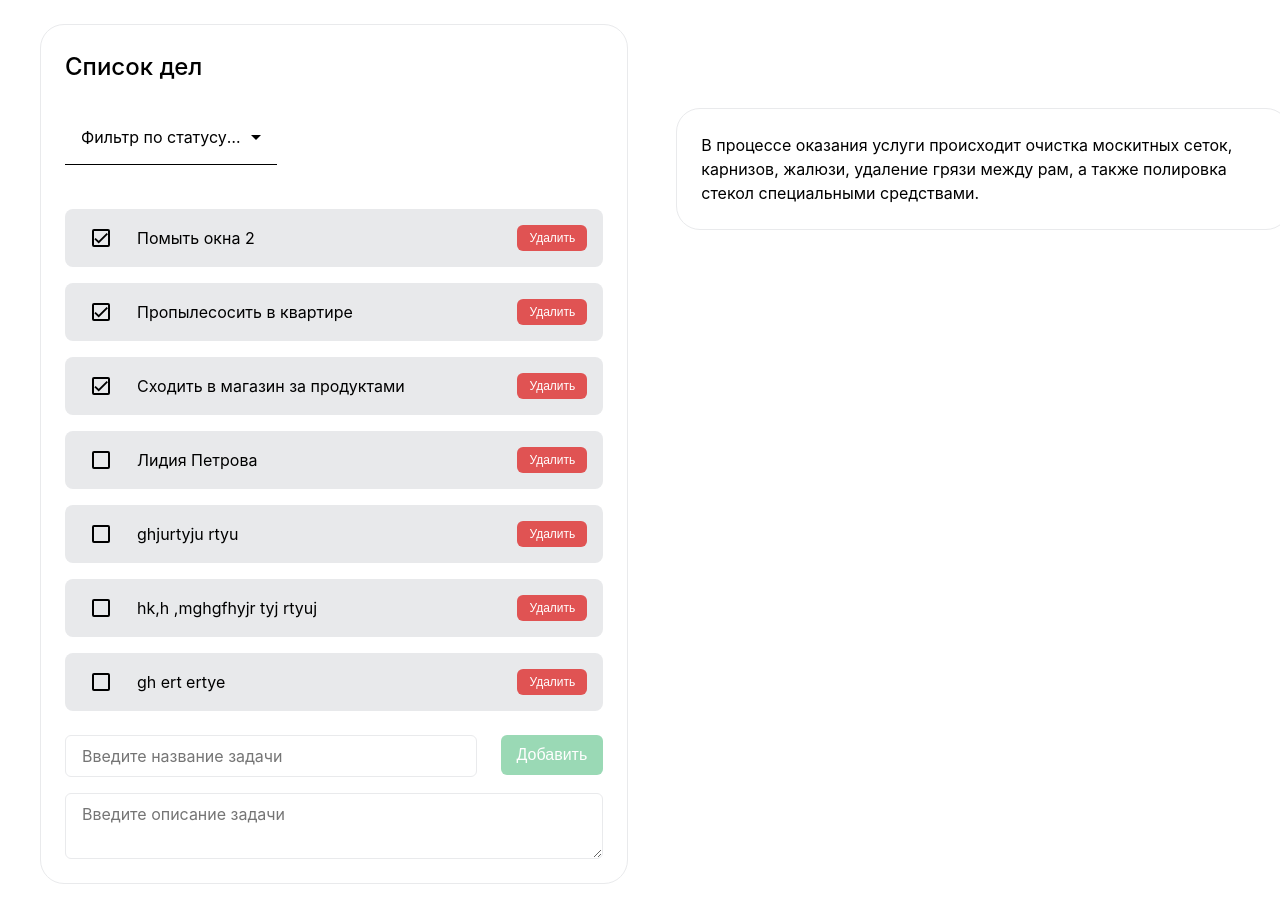
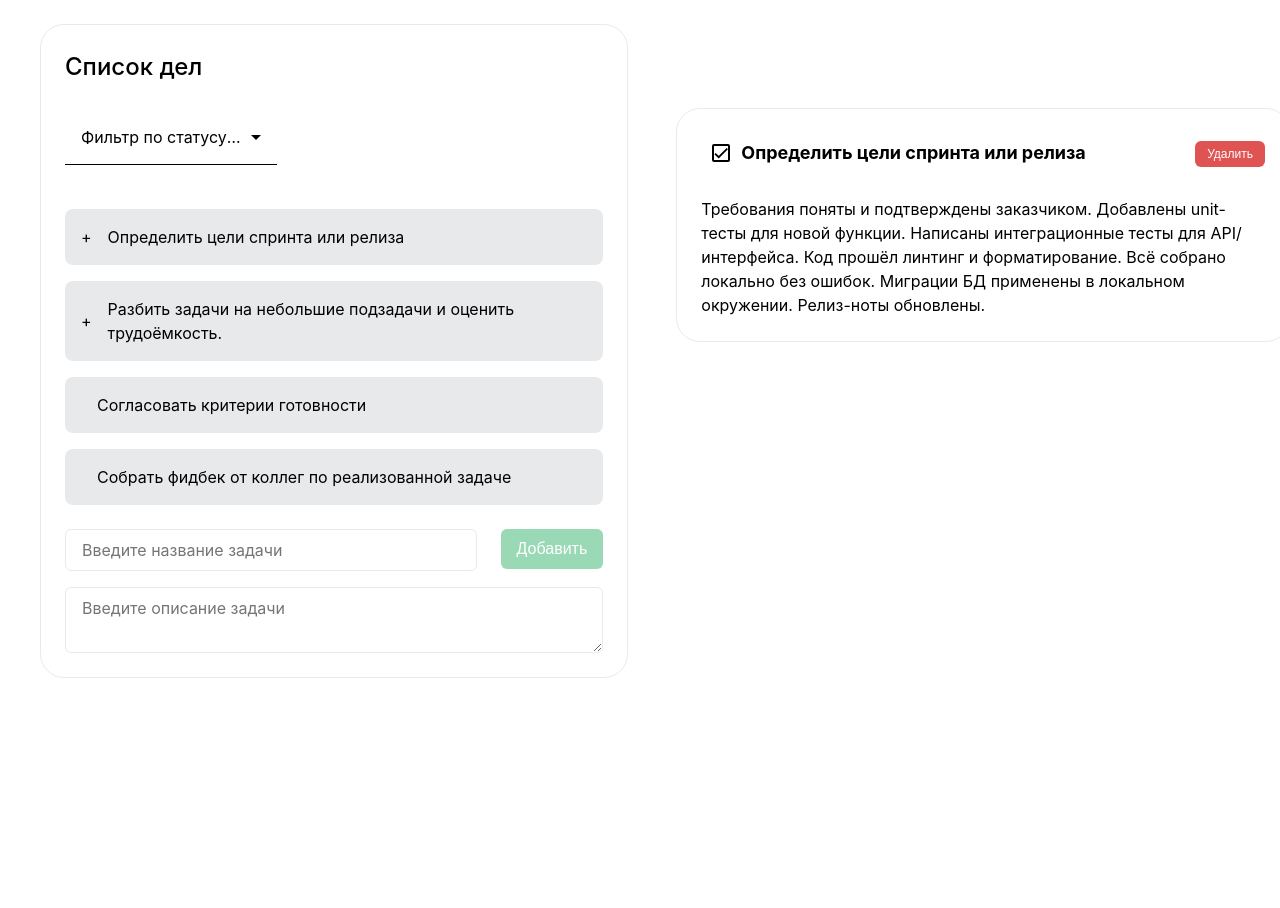
Before and after one commit to Angular-OTUS/ToDoList-PetrovaLidiya, an Angular app: page /tasks/1 in a window 1280 px wide. After the commit the page ends 800 px from the top, so only its background shows below. Built offline with nearby package versions, Linux system fonts and the light colour scheme; data requests are answered from the project's data file.

Commit message:
Homework 7 Правки после ревью

```diff
--- a/src/app/app.routes.ts
+++ b/src/app/app.routes.ts
@@ -3,7 +3,7 @@ import { ToDoListComponent } from './components/to-do-list/to-do-list';
 import { ToDoItemViewComponent } from './components/to-do-item-view/to-do-item-view';
 
 export const routes: Routes = [
-    { path: '', redirectTo: '/tasks', pathMatch: 'full' },
+    { path: '', redirectTo: 'tasks', pathMatch: 'full' },
     { path: 'tasks', component: ToDoListComponent, children: [ { path: ':id', component: ToDoItemViewComponent }] },
-    { path: '**', redirectTo: '/tasks' },
+    { path: '**', redirectTo: 'tasks' },
 ];
--- a/src/app/components/to-do-item-view/to-do-item-view.html
+++ b/src/app/components/to-do-item-view/to-do-item-view.html
@@ -1,7 +1,51 @@
-<div class="todolist-descr w-100">
-    @if (description()) {
-        {{ description() }}
-    } @else {
-        <i>Описание не указано</i>
-    }
+<div class="todo-item-view w-100">
+    <div class="d-flex justify-space-between align-items-start m-b-24">
+        @if (isEditing()) {
+            <div class="form-row p-16 d-flex gap-16 align-items-start w-100">
+                <input
+                    matInput
+                    class="input-text"
+                    type="text"
+                    placeholder="Введите новое название задачи"
+                    [(ngModel)]="editingTitle"
+                    (keydown.enter)="saveNewTitle()"
+                    (keydown.escape)="cancelEdit()"
+                />
+                <app-button-component
+                    [type]="'accent'"
+                    [size]="'small'"
+                    (buttonClick)="saveNewTitle()"
+                    appTooltip="Сохранить изменения в названии задачи"
+                >Сохранить</app-button-component>
+            </div>
+        } @else {
+            <div class="d-flex title-block align-items-start">
+                <mat-checkbox
+                    [checked]="isCompleted()"
+                    (change)="onChange($event)"
+                ></mat-checkbox>
+                <h3
+                    class="title"
+                    (dblclick)="setEditingMode()"
+                >
+                    {{ title() }}
+                </h3>
+            </div>
+            <div class="p-t-8">
+                <app-button-component
+                    [type]="'danger'"
+                    [size]="'small'"
+                    (buttonClick)="delete()"
+                    appTooltip="Удалить задачу из списка"
+                >Удалить</app-button-component>
+            </div>
+        }
+    </div>
+    <div class="text">
+        @if (description()) {
+            {{ description() }}
+        } @else {
+            <i>Описание не указано</i>
+        }
+    </div>
 </div>
--- a/src/app/components/to-do-item-view/to-do-item-view.scss
+++ b/src/app/components/to-do-item-view/to-do-item-view.scss
@@ -1,9 +1,18 @@
-.todolist-descr {
-    font-size: 16px;
-    line-height: 24px;
+.todo-item-view {
     border: 1px solid #e9eaec;
     border-radius: 24px;
     padding: 24px;
     margin: 84px 0;
     width: 100%;
+    h3 {
+        font-size: 18px;
+        font-weight: bold;
+        line-height: 24px;
+        margin: 0;
+        padding-top: 8px;
+    }
+    .text {
+        font-size: 16px;
+        line-height: 24px;
+    }
 }
--- a/src/app/components/to-do-item-view/to-do-item-view.ts
+++ b/src/app/components/to-do-item-view/to-do-item-view.ts
@@ -1,27 +1,101 @@
-import { Component, inject, OnInit, signal } from '@angular/core';
-import { ActivatedRoute } from '@angular/router';
+import { ChangeDetectorRef, Component, DestroyRef, inject, OnInit, signal } from '@angular/core';
+import { ActivatedRoute, Router } from '@angular/router';
 import { ToDoListService } from '../../services/ToDoListService.service';
+import { MatInputModule } from '@angular/material/input';
+import { MatCheckboxModule } from '@angular/material/checkbox';
+import { FormsModule } from '@angular/forms';
+import { ButtonComponent } from '../shared/button-component/button-component';
+import { takeUntilDestroyed } from '@angular/core/rxjs-interop';
+import { ToastService } from '../../services/ToastService.service';
 
 @Component({
   selector: 'app-to-do-item-view',
-  imports: [],
+  imports: [
+    MatInputModule,
+    MatCheckboxModule,
+    FormsModule,
+    ButtonComponent,
+  ],
   templateUrl: './to-do-item-view.html',
   styleUrl: './to-do-item-view.scss',
 })
 export class ToDoItemViewComponent implements OnInit{
+  public title = signal<string>('');
+
   public description = signal<string>('');
-  public selectedTaskId = signal<string>('');
+
+  public taskId = signal<string>('');
+
+  public isEditing = signal<boolean>(false);
+
+  public isCompleted = signal<boolean>(false);
+
+  public editingTitle = '';
+
   private readonly _toDoListService = inject(ToDoListService);
+
   private readonly _ar = inject(ActivatedRoute);
+
+  private readonly _toastService = inject(ToastService);
+
+  private readonly _destroyRef = inject(DestroyRef);
+
+  private readonly _cdr = inject(ChangeDetectorRef);
+
+  private readonly _router = inject(Router);
 
   public ngOnInit(): void {
     this._ar.paramMap.subscribe(params => {
-      this.selectedTaskId.set(params.get('id')!);
-      if (this.selectedTaskId()) {
-        this._toDoListService.getById(this.selectedTaskId()!).subscribe(x => {
+      this.taskId.set(params.get('id')!);
+      if (this.taskId()) {
+        this._toDoListService.getById(this.taskId()!).subscribe(x => {
+          this.title.set(x.title);
           this.description.set(x.description ? x.description : '');
+          this.isCompleted.set(x.status === 'Completed');
         });
       }
     });
   }
+
+  public delete(): void {
+    this._toDoListService.delete(this.taskId())
+      .pipe(takeUntilDestroyed(this._destroyRef))
+      .subscribe(() => {
+        this._toastService.show('Задача удалена', 'success');
+        this._router.navigate(['/tasks']);
+      });
+  }
+
+  public cancelEdit(): void {
+    this.editingTitle = '';
+    this.isEditing.set(false);
+  }
+
+  public setEditingMode(): void {
+    this.isEditing.set(true);
+    this.editingTitle = this.title();
+  }
+
+  public saveNewTitle(): void {
+    this.editingTitle = this.editingTitle.trim();
+    if (!this.editingTitle)
+      return;
+    this._toDoListService.update(this.taskId(), {title: this.editingTitle})
+      .pipe(takeUntilDestroyed(this._destroyRef))
+      .subscribe(x => {
+        this._toastService.show('Задача обнавлена', 'success');
+        this.title.set(x.title);
+        this.isEditing.set(false);
+      });
+  }
+
+  public onChange(event: any): void {
+    const status = event.checked ? 'Completed' : 'InProgress';
+    this._toDoListService.update(this.taskId(), {status: status})
+      .pipe(takeUntilDestroyed(this._destroyRef))
+      .subscribe(x => {
+        this._toastService.show('Статус задачи изменен', 'success');
+        this.isCompleted.set(x.status === 'Completed');
+      });
+  }
 }
--- a/src/app/components/to-do-list-item/to-do-list-item.html
+++ b/src/app/components/to-do-list-item/to-do-list-item.html
@@ -1,50 +1,20 @@
 <li
     class="todolist-item"
-    [class.selected]="item().id === selectedId()"
+    [class.selected]="item().id === taskId()"
 >
-    @if (isEditing()) {
-        <div class="form-row p-16 d-flex gap-16 align-items-center w-100">
-            <input
-                matInput
-                class="input-text"
-                type="text"
-                placeholder="Введите новое название задачи"
-                [(ngModel)]="editingTitle"
-                (keydown.enter)="saveNewTitle()"
-                (keydown.escape)="cancelEdit()"
-            />
-            <app-button-component
-                [type]="'accent'"
-                [size]="'small'"
-                (buttonClick)="saveNewTitle()"
-                appTooltip="Сохранить изменения в названии задачи"
-            >Сохранить</app-button-component>
-        </div>
-    } @else {
     <div class="d-flex title-block align-items-center">
-            <mat-checkbox
-                [checked]="isCompleted()"
-                (change)="onChange($event)"
-            ></mat-checkbox>
+        @if (isCompleted()) {
+            <div>+ </div>
+        }
         <div
             class="title"
             role="button"
             tabindex="0"
-                (click)="selectItem.emit(item().id)"
-                (dblclick)="setEditingMode()"
-                (keydown.enter)="selectItem.emit(item().id)"
+            (click)="selectItem()"
+            (keydown.enter)="selectItem()"
             appTooltip="Показать описание задачи"
         >
             {{ item().title }}
         </div>
     </div>
-        <div class="p-16">
-            <app-button-component
-                [type]="'danger'"
-                [size]="'small'"
-                (buttonClick)="delete.emit()"
-                appTooltip="Удалить задачу из списка"
-            >Удалить</app-button-component>
-        </div>
-    }
 </li>
--- a/src/app/components/to-do-list-item/to-do-list-item.ts
+++ b/src/app/components/to-do-list-item/to-do-list-item.ts
@@ -1,56 +1,35 @@
-import { ChangeDetectionStrategy, Component, computed, input, output, signal } from '@angular/core';
-import { ButtonComponent } from '../shared/button-component/button-component';
+import { ChangeDetectionStrategy, Component, computed, inject, input, OnInit, output, signal } from '@angular/core';
 import { ToDoListType } from '../../interfaces';
 import { TooltipDirective } from '../../directives/tooltip';
-import { MatInputModule } from '@angular/material/input';
-import { FormsModule } from '@angular/forms';
-import { MatCheckboxModule } from '@angular/material/checkbox';
+import { ActivatedRoute, Router } from '@angular/router';
 
 @Component({
   selector: 'app-to-do-list-item',
   imports: [
-    MatInputModule,
-    MatCheckboxModule,
-    FormsModule,
-    ButtonComponent,
     TooltipDirective,
 ],
   templateUrl: './to-do-list-item.html',
   styleUrl: './to-do-list-item.scss',
   changeDetection: ChangeDetectionStrategy.OnPush,
 })
-export class ToDoListItemComponent {
+export class ToDoListItemComponent implements OnInit {
   public readonly item = input.required<ToDoListType>();
-  public selectedId = input<string | null>();
-  public readonly selectItem = output<string>();
-  public readonly delete = output<void>();
-  public readonly save = output<string>();
-  public readonly changeStatus = output<boolean>();
+  public taskId = signal<string>('');
 
-  public editingTitle = '';
-  public isEditing = signal<boolean>(false);
   public isCompleted = computed(() => this.item().status === 'Completed');
 
-  public saveNewTitle(): void {
-    this.editingTitle = this.editingTitle.trim();
-    if (!this.editingTitle)
-      return;
-    this.save.emit(this.editingTitle);
-    this.isEditing.set(false);
+  private readonly _router = inject(Router);
+
+  private readonly _ar = inject(ActivatedRoute);
+
+  public ngOnInit(): void {
+    this._ar.params.subscribe(params => {
+      this.taskId.set(params['id']);
+    });
   }
 
-  public cancelEdit(): void {
-    this.editingTitle = '';
-    this.isEditing.set(false);
-  }
-
-  public setEditingMode(): void {
-    this.isEditing.set(true);
-    this.editingTitle = this.item().title;
-  }
-
-  public onChange(event: any): void {
-    this.changeStatus.emit(event.checked);
+  public selectItem(): void {
+    this._router.navigate(['/tasks', this.item().id]);
   }
 
 }
--- a/src/app/components/to-do-list/to-do-list.html
+++ b/src/app/components/to-do-list/to-do-list.html
@@ -20,11 +20,6 @@
                         @if (item.status === selectedStatusFilter() || !selectedStatusFilter()){
                             <app-to-do-list-item
                                 [item]="item"
-                                [selectedId]="selectedItemId()"
-                                (delete)="delete(item.id)"
-                                (selectItem)="selectItem($event)"
-                                (save)="updateItem(item.id, $event)"
-                                (changeStatus)="changeItemStatus(item, $event)"
                             ></app-to-do-list-item>
                         }
                     }
--- a/src/app/components/to-do-list/to-do-list.ts
+++ b/src/app/components/to-do-list/to-do-list.ts
@@ -35,8 +35,6 @@ export class ToDoListComponent implements OnInit{
 
   public isLoading = signal<boolean>(true);
 
-  public selectedItemId = signal<string | null>(null);
-
   public selectedStatusFilter = signal<'InProgress' | 'Completed' | null>(null);
 
   private _toDoListService = inject(ToDoListService);
@@ -47,8 +45,6 @@ export class ToDoListComponent implements OnInit{
 
   private _cdr = inject(ChangeDetectorRef);
 
-  private readonly _ar = inject(ActivatedRoute);
-
   private readonly _router = inject(Router);
 
   public ngOnInit(): void {
@@ -58,6 +54,7 @@ export class ToDoListComponent implements OnInit{
         this._toastService.show('Сервис временно недоступен. Попробуйте позже.', 'error');
         return throwError(error);
       }),
+      takeUntilDestroyed(this._destroyRef),
     )
     .subscribe(x => {
       this.toDoList = x;
@@ -65,60 +62,18 @@ export class ToDoListComponent implements OnInit{
     });
   }
 
-  public delete(id: string): void {
-    if (!id) return;
-
-    this._toDoListService.delete(id)
-      .pipe(takeUntilDestroyed(this._destroyRef))
-      .subscribe(() => {
-        this._toastService.show('Задача удалена', 'success');
-        this.selectedItemId.set(null);
-        this.toDoList = this.toDoList.filter(t => t.id !== id);
-        this._cdr.markForCheck();
-      });
-  }
-
-  public updateItem(id: string, title: string): void {
-    this._toDoListService.update(id, {title: title})
-      .pipe(takeUntilDestroyed(this._destroyRef))
-      .subscribe(x => {
-        this._toastService.show('Задача обнавлена', 'success');
-        const idx = this.toDoList.findIndex(item => item.id === id);
-        if (idx !== -1) {
-          this.toDoList[idx] = x;
-          this._cdr.markForCheck();
-        }
-      });
-  }
-
   public selectItem(e: string): void {
-    this._router.navigate(
-      [ `tasks/${ e }` ],
-    );
-    this.selectedItemId.set(e);
-  }
-
-  public changeItemStatus(item: ToDoListType, isCompleted: boolean): void {
-    const updatedItem = item;
-    updatedItem.status = isCompleted ? 'Completed' : 'InProgress';
-    this._toDoListService.update(updatedItem.id, {status: updatedItem.status})
-      .pipe(takeUntilDestroyed(this._destroyRef))
-      .subscribe(x => {
-        this._toastService.show('Статус задачи изменен', 'success');
-        const idx = this.toDoList.findIndex(item => item.id === updatedItem.id);
-        if (idx !== -1) {
-          this.toDoList[idx] = x;
-          this._cdr.markForCheck();
-        }
-      });
+    this._router.navigate(['/tasks', e]);
   }
 
   public addedItem(x: boolean): void {
     if (x) {
-      this._toDoListService.getAll().subscribe(x => {
-        this.toDoList = x;
-        this._cdr.markForCheck();
-      });
+      this._toDoListService.getAll()
+        .pipe(takeUntilDestroyed(this._destroyRef))
+        .subscribe(x => {
+          this.toDoList = x;
+          this._cdr.markForCheck();
+        });
     }
   }
 
--- a/src/app/data/db.json
+++ b/src/app/data/db.json
@@ -2,44 +2,26 @@
   "items": [
     {
       "id": "1",
-      "title": "Помыть окна 2",
-      "description": "В процессе оказания услуги происходит очистка москитных сеток, карнизов, жалюзи, удаление грязи между рам, а также полировка стекол специальными средствами.",
+      "title": "Определить цели спринта или релиза",
+      "description": "Требования поняты и подтверждены заказчиком. Добавлены unit-тесты для новой функции. Написаны интеграционные тесты для API/интерфейса. Код прошёл линтинг и форматирование. Всё собрано локально без ошибок. Миграции БД применены в локальном окружении. Релиз-ноты обновлены.",
       "status": "Completed"
     },
     {
       "id": "2",
-      "title": "Пропылесосить в квартире",
+      "title": "Разбить задачи на небольшие подзадачи и оценить трудоёмкость.",
       "description": "Если в доме нет моющего пылесоса, а тяжелые покрывала не помещаются в стиральную машинку, имеет смысл обратиться за услугами профессионалов. ",
       "status": "Completed"
     },
     {
       "id": "3",
-      "title": "Сходить в магазин за продуктами",
+      "title": "Согласовать критерии готовности",
       "description": "Для экономного и эффективного похода в магазин за продуктами составьте список покупок, спланируйте меню, идите на сытый желудок и заглядывайте на верхние полки, избегая импульсивных трат.",
-      "status": "Completed"
-    },
-    {
-      "id": "07dc",
-      "title": "Лидия Петрова",
-      "description": "yuir7u ry7u rtyh rty erty",
       "status": "InProgress"
     },
     {
-      "id": "4280",
-      "title": "ghjurtyju rtyu",
-      "description": "jr tyju rtyu",
-      "status": "InProgress"
-    },
-    {
-      "id": "cebe",
-      "title": "hk,h ,mghgfhyjr tyj rtyuj",
-      "description": "hjuk tykuit yukit",
-      "status": "InProgress"
-    },
-    {
-      "id": "6f9f",
-      "title": "gh ert ertye",
-      "description": "fgh rtg wretg",
+      "id": "7ed6",
+      "title": "Собрать фидбек от коллег по реализованной задаче",
+      "description": "апр кркер кен",
       "status": "InProgress"
     }
   ]
--- a/src/styles.scss
+++ b/src/styles.scss
@@ -21,6 +21,9 @@ body {
 .d-flex {
   display: flex;
 }
+.justify-space-between {
+  justify-content: space-between;
+}
 .gap-24 {
   gap: 24px;
 }
@@ -30,11 +33,20 @@ body {
 .m-b-16 {
   margin-bottom: 16px;
 }
+.m-b-24 {
+  margin-bottom: 24px;
+}
 .p-16 {
   padding: 16px;
 }
+.p-t-8 {
+  padding-top: 8px;
+}
 .align-items-center {
   align-items: center;
+}
+.align-items-start {
+  align-items: start;
 }
 .w-100 {
   width: 100%;
```
Lines whose indentation alone changed are shown as unchanged.
